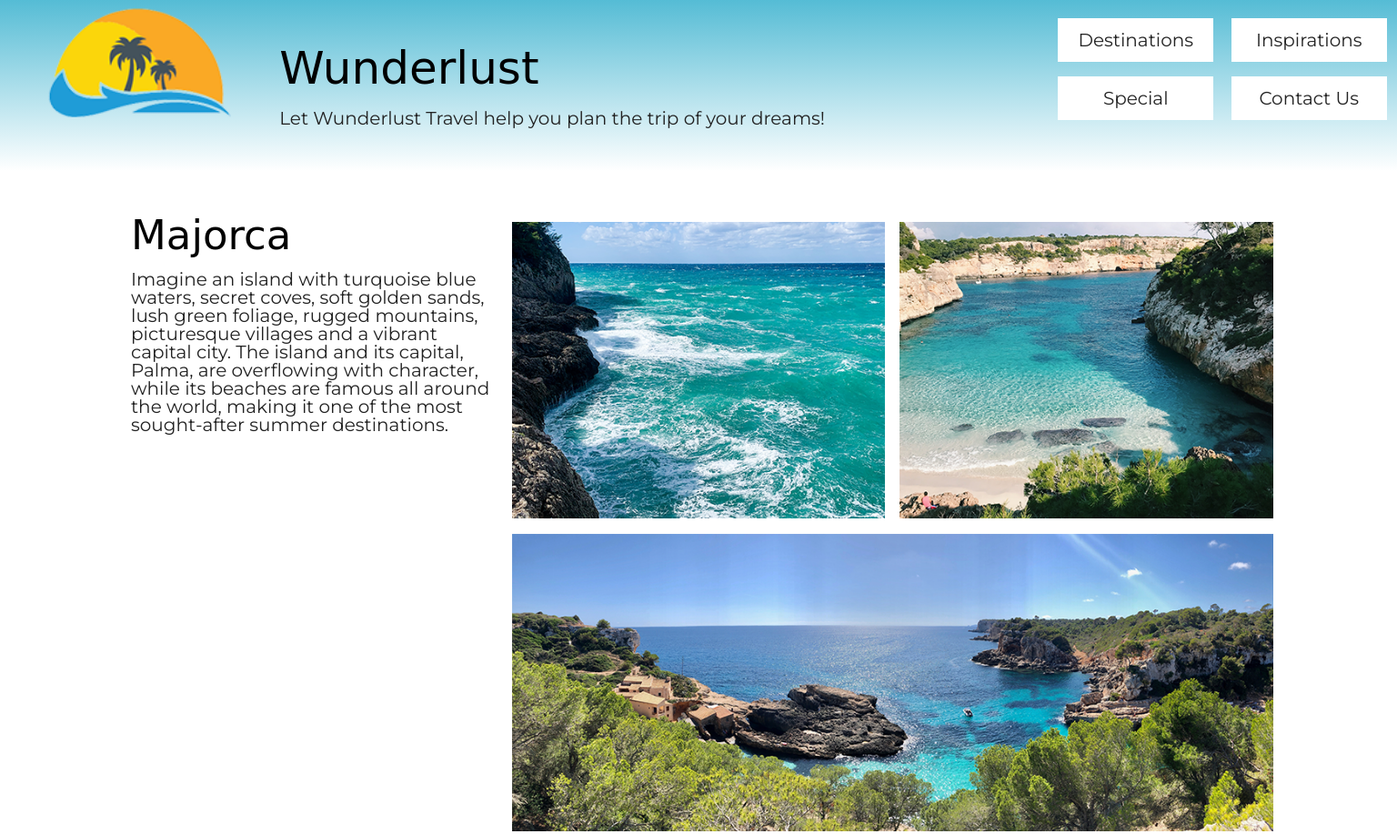
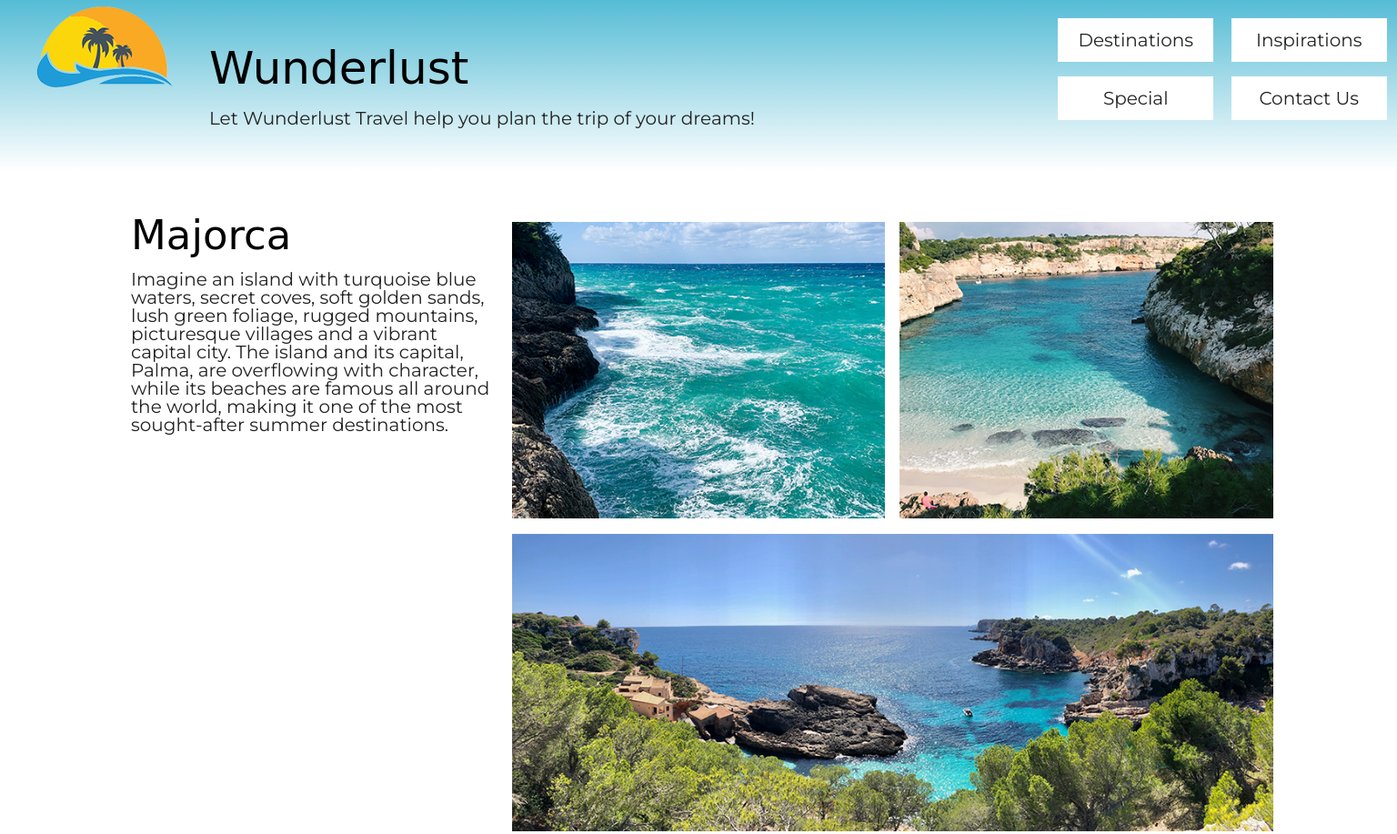
Before and after one commit to crgille3/Wunderlust, a plain HTML site: page wunderlust-majorca.html in a window 1536 px wide. Shown: the top 917 px of the page at 91% size. Drawn offline with Linux system fonts and the light colour scheme; a web font is replaced by a local one.

Commit message:
nav update

```diff
--- a/styles.css
+++ b/styles.css
@@ -996,7 +996,7 @@ footer p, footer a {
     header {
         display: grid;
         grid-template-rows: auto auto;
-        grid-template-columns: 1fr 1fr 1fr 1fr 1fr;
+        grid-template-columns: auto auto auto 1fr 1fr;
         grid-template-areas:
         "logo h1 h1 nav nav"
         "logo p p nav nav";
```
